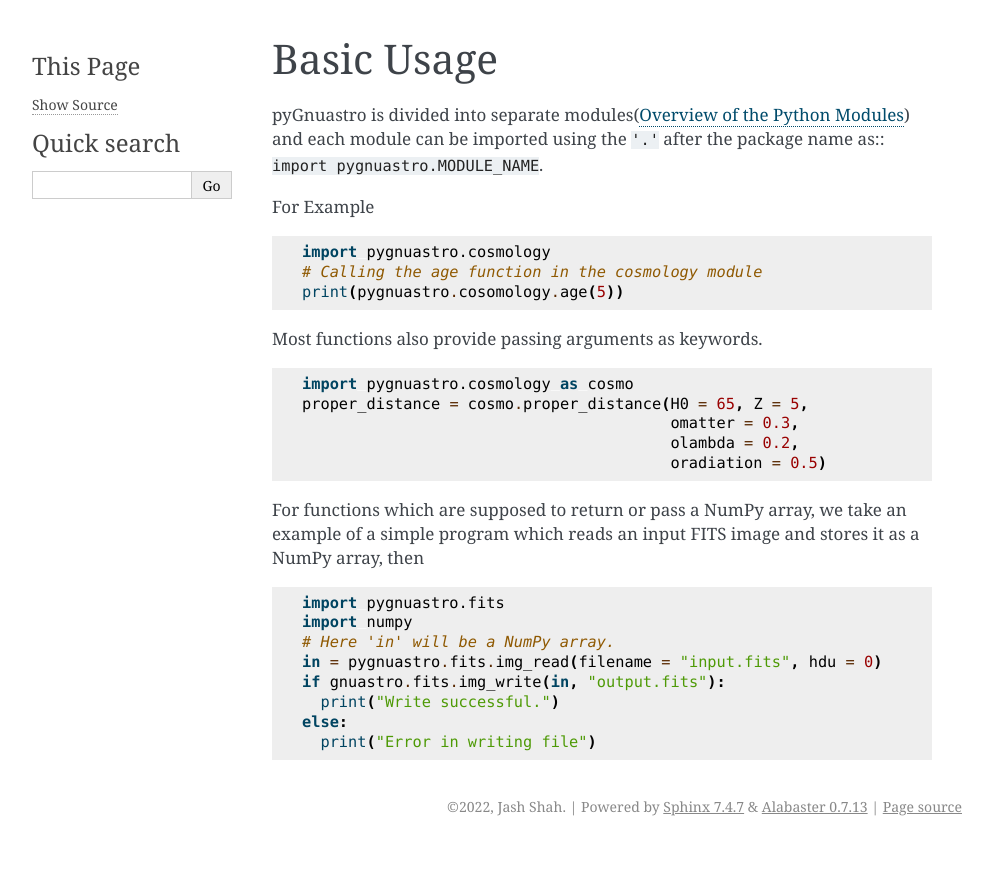
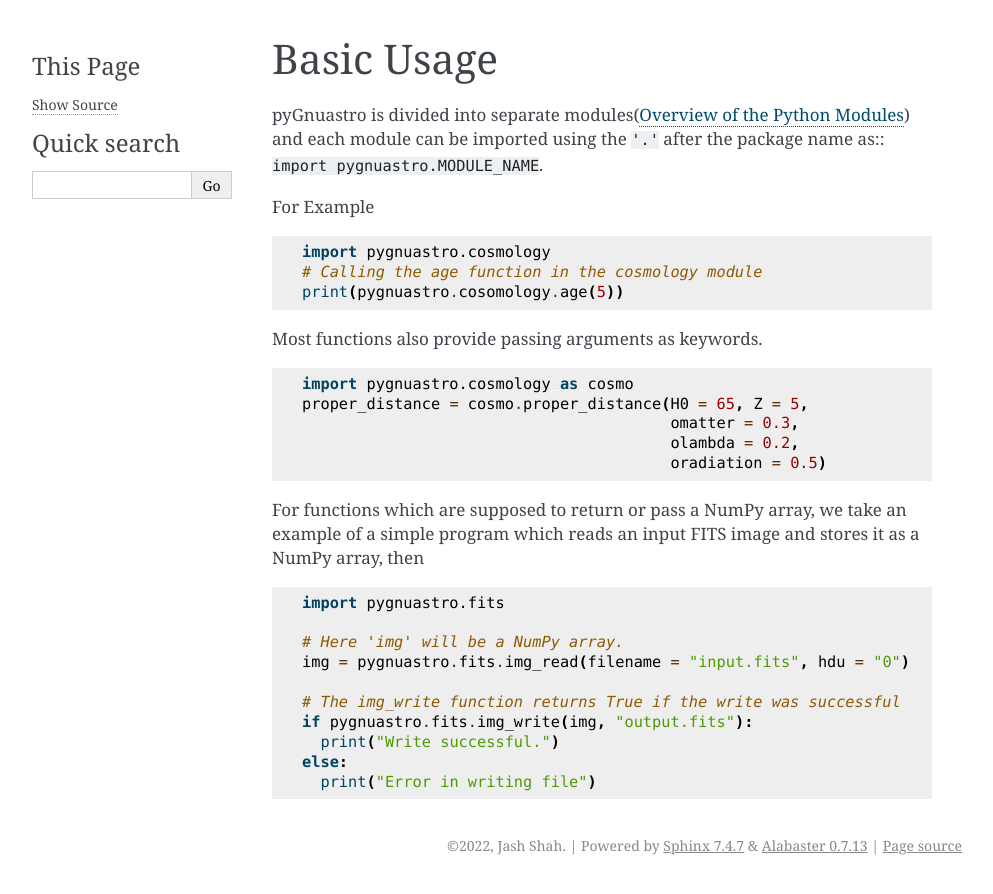
Before and after one commit to Jash-Shah/pyGnuastro, a Sphinx documentation site: the page built from docs/basic_usage.rst, in a window 1280 px wide. Shown: the top 894 px of the page, without its empty margins (148-1141 px from the left). Built offline with Sphinx 7.4.7, drawn with Linux system fonts in a browser that asks for light colours.

Commit message:
Documentation: Fixed typos in I/O example

```diff
--- a/docs/basic_usage.rst
+++ b/docs/basic_usage.rst
@@ -31,10 +31,12 @@ it as a NumPy array, then
 .. code-block:: python
 
   import pygnuastro.fits
-  import numpy
-  # Here 'in' will be a NumPy array.
-  in = pygnuastro.fits.img_read(filename = "input.fits", hdu = 0)
-  if gnuastro.fits.img_write(in, "output.fits"):
+
+  # Here 'img' will be a NumPy array.
+  img = pygnuastro.fits.img_read(filename = "input.fits", hdu = "0")
+
+  # The img_write function returns True if the write was successful
+  if pygnuastro.fits.img_write(img, "output.fits"):
     print("Write successful.")
   else:
     print("Error in writing file")
```
